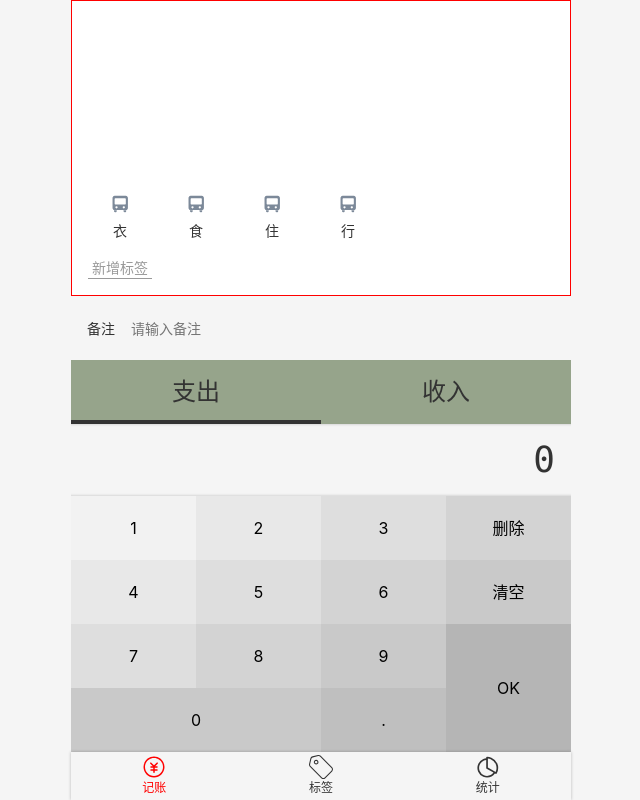
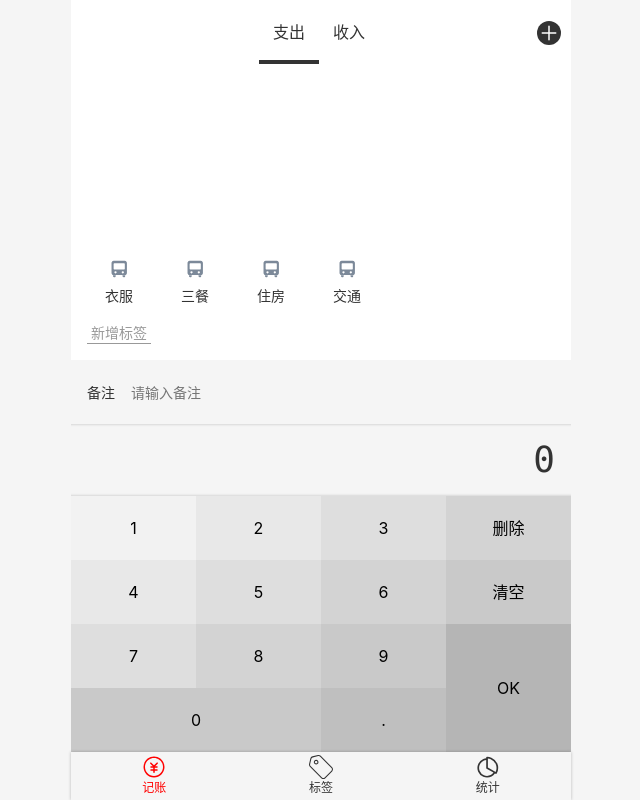
Before and after one commit to niuniu315/wangcai-2, a Vue app: page /#/money in a window 1280 px wide. Shown: the whole page, without its empty margins (319-959 px from the left). Built offline with nearby package versions, Linux system fonts and the light colour scheme.

Commit message:
修改Tabs样式

```diff
--- a/src/components/money/Tabs.vue
+++ b/src/components/money/Tabs.vue
@@ -39,11 +39,11 @@ export default class Tabs extends Vue {
 
 <style lang="scss" scoped>
 .tabs {
-  background: #96a48b;
   display: flex;
   text-align: center;
-  font-size: 24px;
-
+  font-size: 16px;
+  width: 120px;
+  margin: 0 auto;
   &-item {
     width: 50%;
     height: 64px;
@@ -63,4 +63,5 @@ export default class Tabs extends Vue {
     }
   }
 }
+
 </style>
--- a/src/components/money/Tags.vue
+++ b/src/components/money/Tags.vue
@@ -7,7 +7,7 @@
       <li v-for="tag in tagList" :key="tag.id"
           :class="{selected: selectedTags.indexOf(tag) >= 0}"
           @click="toggle(tag)">
-        <Icon name="交通" :class="selected"/>
+        <Icon name="交通" ></icon>
         {{ tag.name }}
       </li>
     </ul>
@@ -46,7 +46,6 @@ export default class Tags extends mixins(TagHelper) {
 
 <style lang="scss" scoped>
 .tags {
-  border: 1px solid red;
   font-size: 14px;
   padding: 16px;
   flex-grow: 1;
--- a/src/store/index.ts
+++ b/src/store/index.ts
@@ -68,10 +68,10 @@ const store = new Vuex.Store({
     fetchTags(state) {
       state.tagList = JSON.parse(window.localStorage.getItem('tagList') || '[]');
       if (!state.tagList || state.tagList.length === 0) {
-        store.commit('createTag', '衣');
-        store.commit('createTag', '食');
-        store.commit('createTag', '住');
-        store.commit('createTag', '行');
+        store.commit('createTag', '衣服');
+        store.commit('createTag', '三餐');
+        store.commit('createTag', '住房');
+        store.commit('createTag', '交通');
       }
     },
     createTag(state, name: string) {
--- a/src/views/Money.vue
+++ b/src/views/Money.vue
@@ -2,14 +2,20 @@
   <Layout class-prefix="layout">
     <NumberPad @update:value="onUpdateAmount"
                @submit="saveRecord"/>
-    <Tabs :data-source="recordTypeList"
-          :value.sync="record.type"/>
     <div class="notes">
       <FormItem field-name="备注"
                 placeholder="请输入备注"
                 :value.sync="record.notes"/>
     </div>
     <Tags @update:value="record.tags = $event"/>
+    <div class="clearfix tabss" >
+      <div class="tabs-a"></div>
+      <Tabs :data-source="recordTypeList"
+            :value.sync="record.type"/>
+      <router-link to="/labels">
+        <Icon class="add" name="add"/>
+      </router-link>
+    </div>
   </Layout>
 </template>
 
@@ -73,4 +79,23 @@ export default class Money extends Vue {
 .notes {
   padding: 12px 0;
 }
+.tabs-a{
+  width: 20px;
+}
+.tabss{
+  background: white;
+  display: flex;
+  justify-content: center;
+}
+a >.icon{
+  background: #333333;
+  color: white;
+  border-radius: 50%;
+  position: relative;
+  top: 21px;
+  right: 10px;
+  float: right;
+  width: 24px;
+  height: 24px;
+}
 </style>
```
Also changed, not shown: src/assets/icons/add.svg (added).
